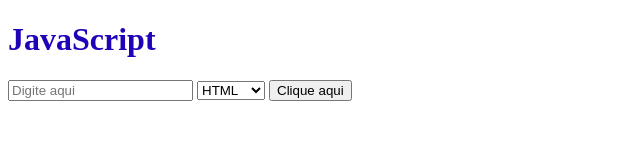
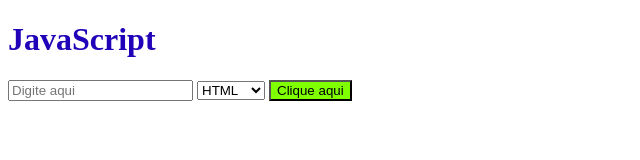
Before and after one commit to Abisai2023/JavaScript2AddEventListener, a plain HTML site: page index.html in a window 1280 px wide. Shown: the whole page, without its empty margins (0-640 px from the left). Drawn offline with Linux system fonts and the light colour scheme.

Commit message:
add cores css no buttom

```diff
--- a/index.html
+++ b/index.html
@@ -25,6 +25,9 @@
     h1 {
       color: #2102b8;
     }
+    button {
+      background-color: chartreuse;
+    }
   </style>
 
 </html>
```
